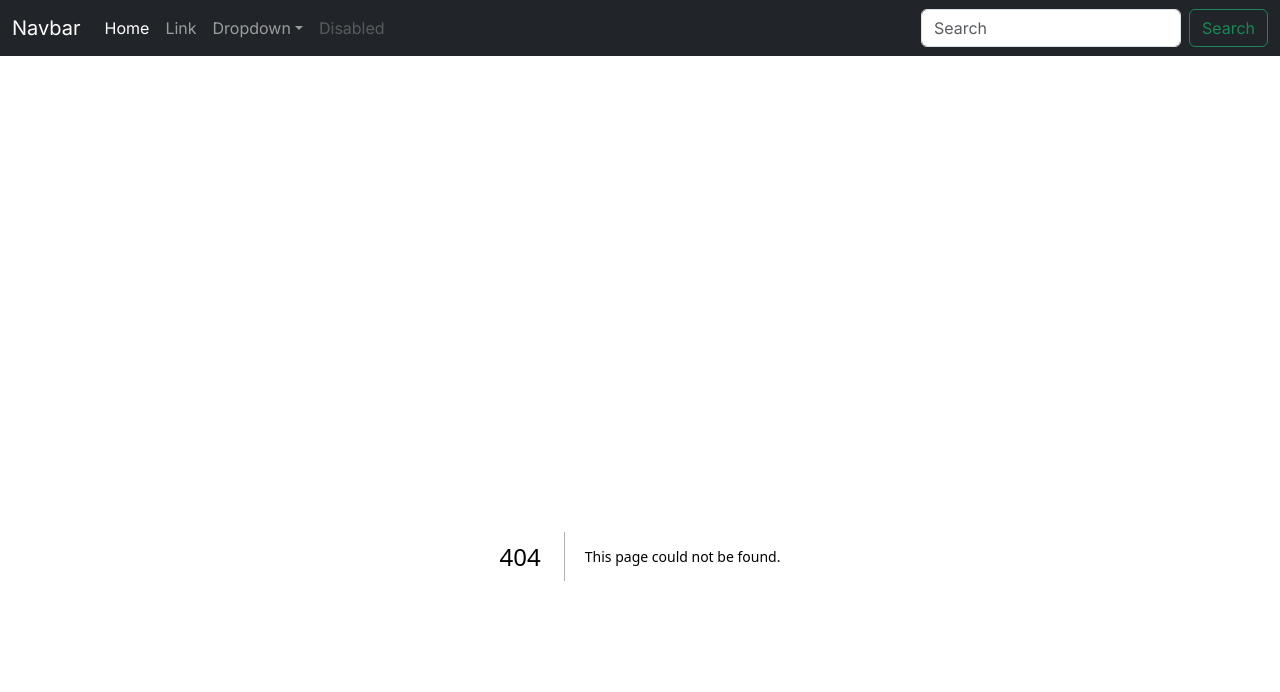
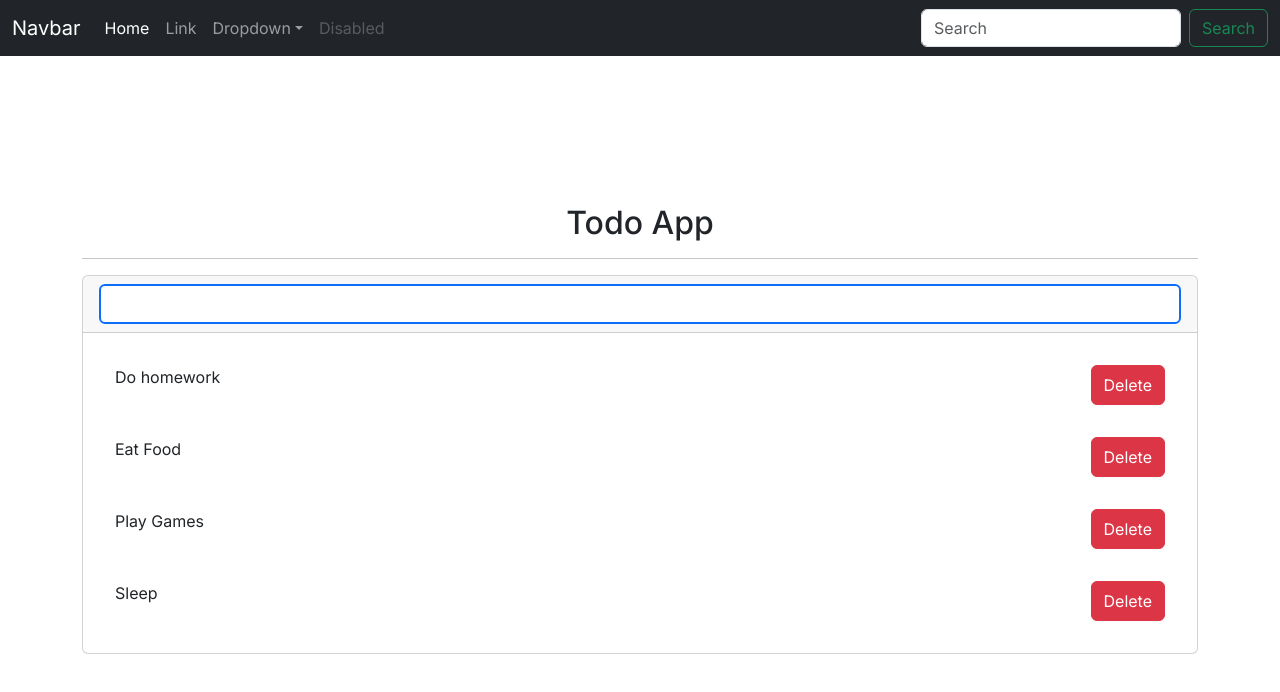
Before and after one commit to Jhanvi-Khare/frontend, a Next.js app: page /todo in a window 1280 px wide. Before the commit this address had no page. Shown: the top 692 px of the page. Built offline with nearby package versions, Linux system fonts and the light colour scheme.

Commit message:
todo list

```diff
--- a/src/app/template.jsx
+++ b/src/app/template.jsx
@@ -1,3 +1,4 @@
+'use client'
 import React, {useEffect} from 'react'
 import 'bootstrap/dist/css/bootstrap.min.css';
 import Navbar from './Navbar';
--- /dev/null
+++ b/src/app/todo/page.jsx
@@ -0,0 +1,47 @@
+'use client'
+import React, { useState } from 'react'
+
+const Todo = () => {
+
+    const [todoList, settodoList] = useState([
+        { task : 'Do homework', completed: false },
+        { task : 'Eat Food', completed: false },
+        { task : 'Play Games', completed: false },
+        { task : 'Sleep', completed: false },
+    ]);
+
+    const addTask = (e) => {
+
+        if(e.code == 'Enter'){
+            console.log(e.target.value);
+        }
+
+
+    }
+
+  return (
+    <div className='container py-5'>
+
+        <h2 className='text-center'>Todo App</h2>
+        <hr />
+
+        <div className='card'>
+            <div className='card-header'>
+                <input onKeyDown={addTask} type="text" className='form-control border-primary border-2' />
+            </div>
+            <div className="card-body">
+                {
+                    todoList.map( (item) => {
+                        return <div className='d-flex justify-content-between p-3'>
+                                <p>{item.task}</p>
+                                <button className='btn btn-danger'>Delete</button>
+                        </div>
+                    } )
+                }
+            </div>
+        </div>
+    </div>
+  )
+}
+
+export default Todo;
```
